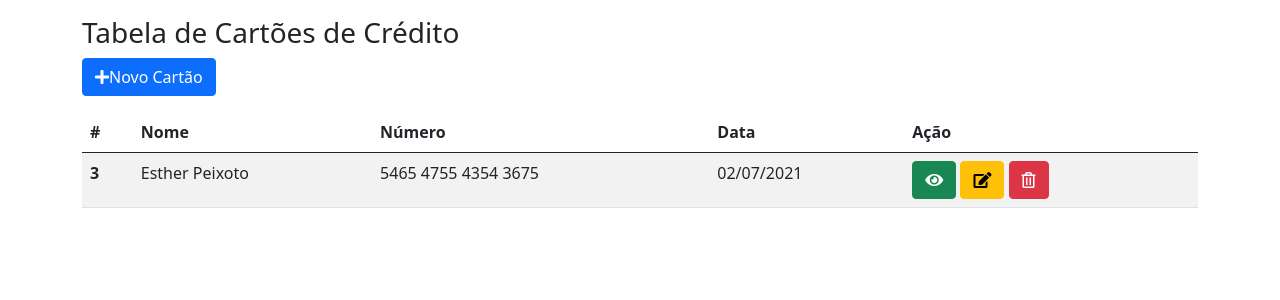
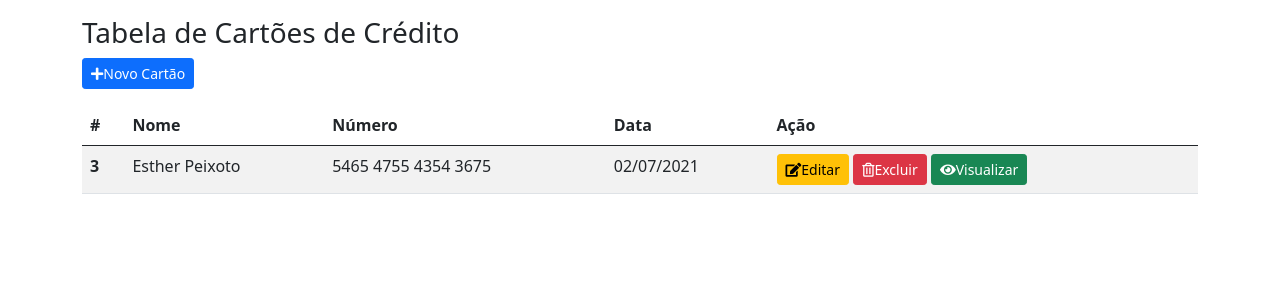
Before and after one commit to emanoelyaraujo/CRUD_de_Cartoes, a CodeIgniter app: page /sessao/index.php/Home in a window 1280 px wide. Shown: the part 80-380 px from the top of the page. Run offline with CodeIgniter, Linux system fonts and the light colour scheme; a user stored in the database is signed in; data comes from the database, SQL or seed files in the repository; some libraries are stand-ins or nearby versions.

Commit message:
Revert "alterações e funcionalidades nos botões"
This reverts commit d23baec6c9dd469203ef47e975027c9fba1bad7a.

```diff
--- a/application/views/home.php
+++ b/application/views/home.php
@@ -67,7 +67,7 @@
 
         <h3 class="mt-3">Tabela de Cartões de Crédito</h3>
         <div>
-            <a href="<?= base_url("Home/inserir") ?>" class="btn btn-primary"><i class="fas fa-plus"></i>Novo Cartão</a>
+            <a href="<?= base_url("Home/inserir") ?>" class="btn btn-primary btn-sm"><i class="fas fa-plus"></i>Novo Cartão</a>
         </div>
         <table class="table table-striped table-hover mt-3">
             <thead>
@@ -90,9 +90,9 @@
                         <td><?= wordwrap($values->number, 4, " ", true) ?></td>
                         <td><?= date("d/m/Y", strtotime($values->date)) ?></td>
                         <td>
-                        <a href="<?= base_url("Home/visualizar/$values->id") ?>" class="btn btn-success"><i class="fas fa-eye"></i></a>
-                            <a href="<?= base_url("Home/alterar/$values->id") ?>" class="btn btn-warning"><i class="fas fa-edit"></i></a>
-                            <a href="<?= base_url("Home/deletar/$values->id") ?>" class="btn btn-danger"><i class="far fa-trash-alt"></i></a>
+                            <a href="<?= base_url("Home/alterar/$values->id") ?>" class="btn btn-warning btn-sm"><i class="fas fa-edit"></i>Editar</a>
+                            <a href="<?= base_url("Home/deletar/$values->id") ?>" class="btn btn-danger btn-sm"><i class="far fa-trash-alt"></i>Excluir</a>
+                            <a href="" class="btn btn-success btn-sm"><i class="fas fa-eye"></i>Visualizar</a>
                         </td>
                     </tr>
                 <?php
```
Also changed, not shown: application/views/form.php (+1 -7 lines).
